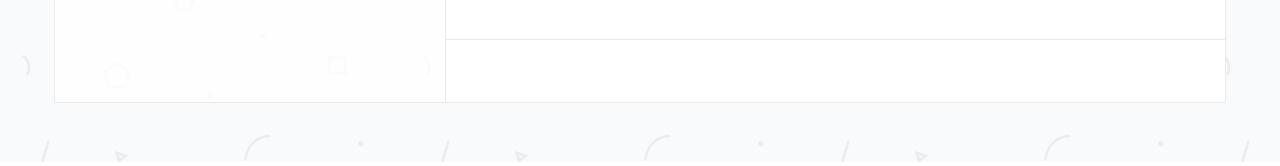
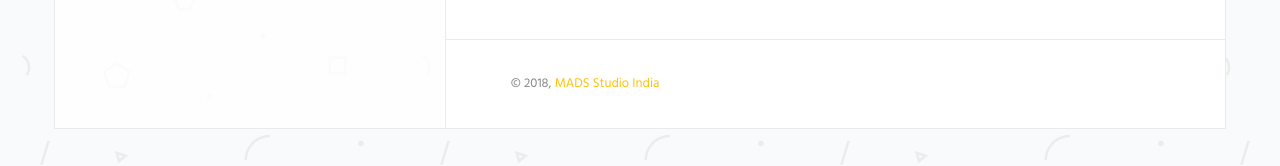
Before and after one commit to supmuk/belbase.github.io, a plain HTML site: page index.html in a window 1280 px wide. Shown: the part 2864-3030 px from the top of the page. Drawn offline with Linux system fonts and the light colour scheme.

Commit message:
Added: Copyright Text

```diff
--- a/index.html
+++ b/index.html
@@ -461,8 +461,7 @@
         <div class="container-fluid">
             <div class="row">
                 <div class="col-md-12">
-                    <!-- <div class="copytext">&copy; Resumex. All rights reserved | Design By: <a
-                            href="https://themehippo.com">themehippo</a></div> -->
+                    <div class="copytext">&copy; 2018, <a href="http://madsstudio.co.in">MADS Studio India</a></div>
                 </div>
             </div>
             <!--.row-->
```
